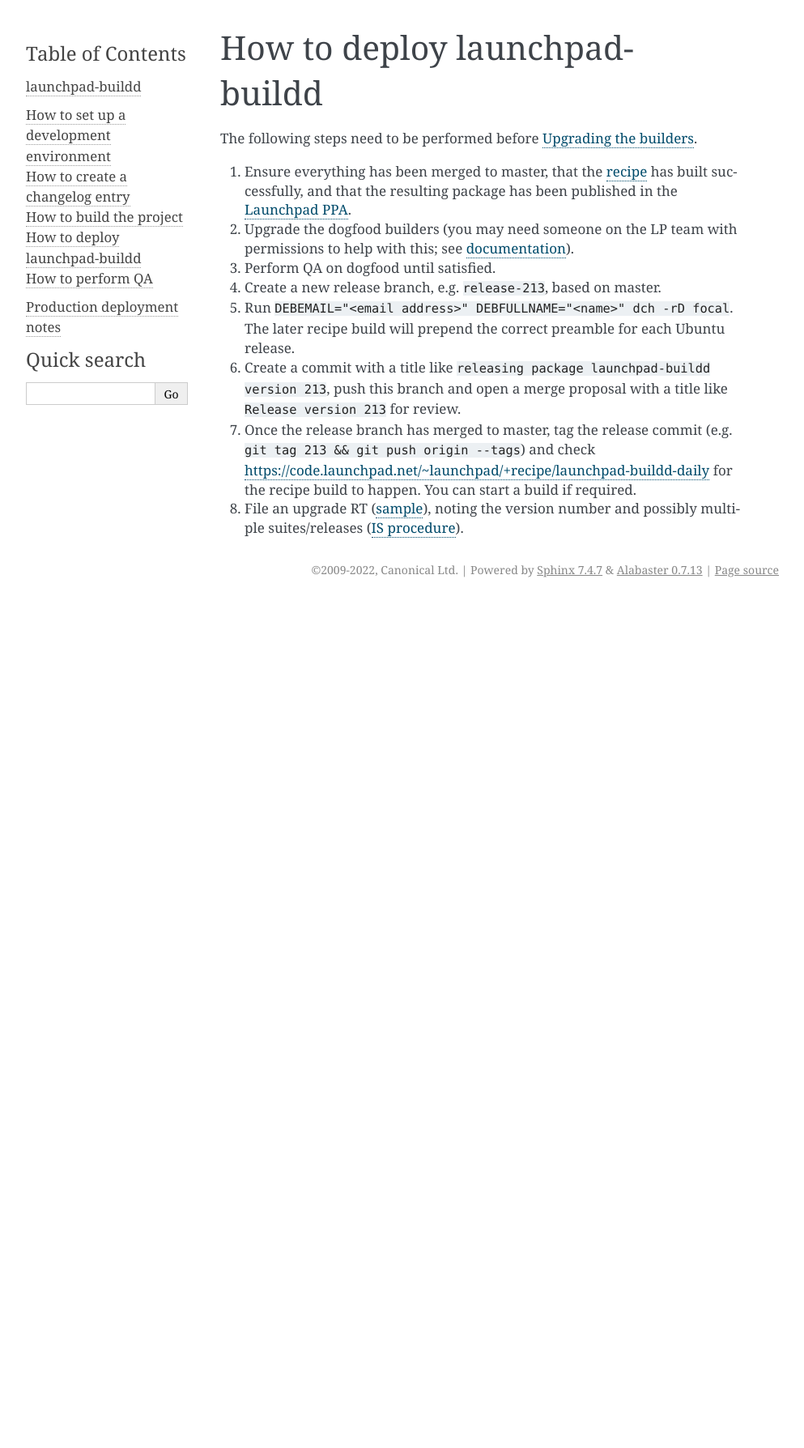
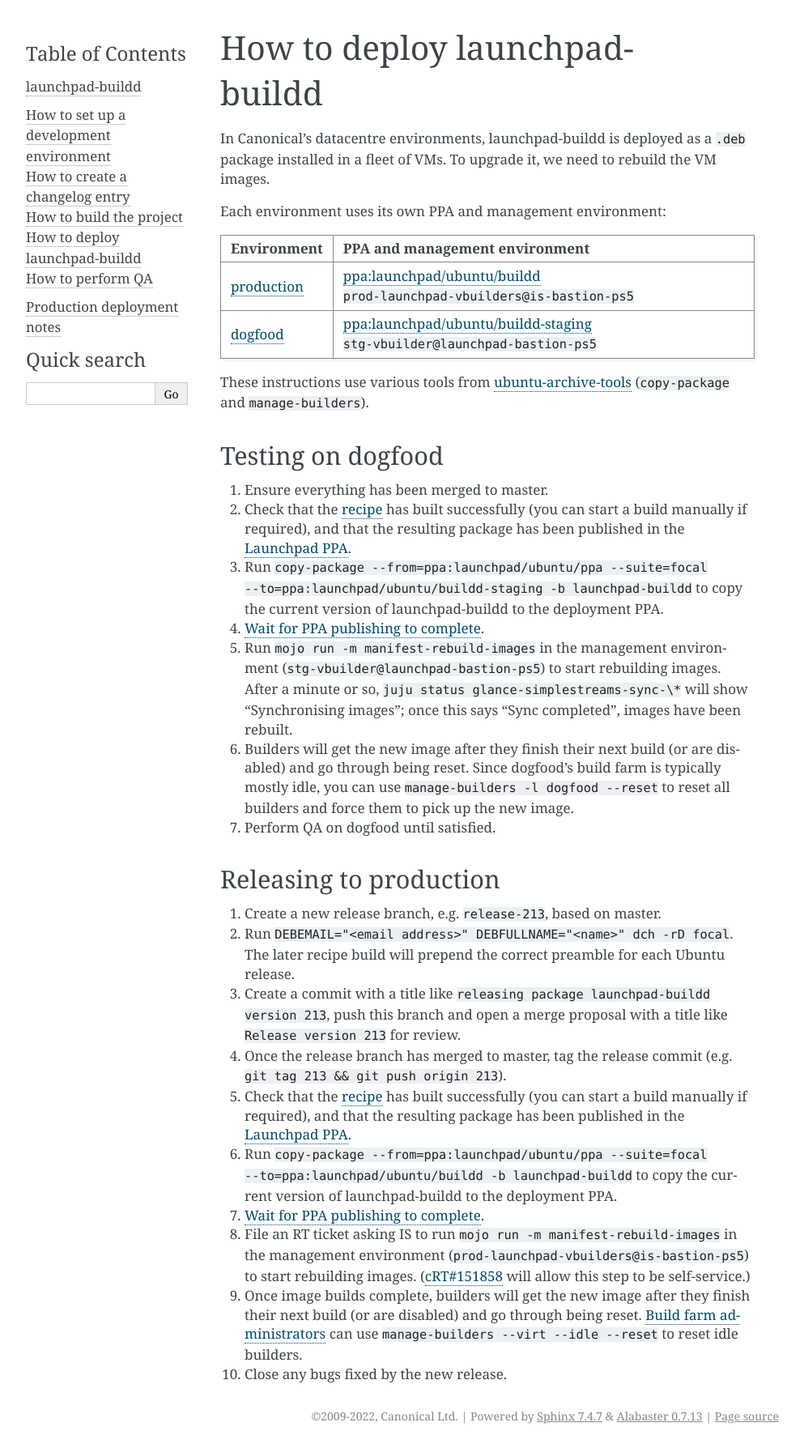
Before and after one commit to jugmac00/launchpad-buildd, a Sphinx documentation site: the page built from docs/how-to/deployment.rst, in a window 1280 px wide. Shown: the whole page at 81% size, without its empty margins (148-1141 px from the left). Built offline with Sphinx 7.4.7, drawn with Linux system fonts in a browser that asks for light colours; before the commit the page ends 900 px from its top, so only the background shows below that.

Commit message:
Improve deployment documentation
This is based on
https://wiki.canonical.com/InformationInfrastructure/ISO/BuildInfrastructure/BuilddFixing#Upgrading_launchpad-buildd_in_scalingstack,
but I've reorganized it a bit to try to make it easier to follow.

```diff
--- a/docs/how-to/deployment.rst
+++ b/docs/how-to/deployment.rst
@@ -1,20 +1,59 @@
 How to deploy launchpad-buildd
 ******************************
 
-The following steps need to be performed before `Upgrading the builders
-<https://wiki.canonical.com/InformationInfrastructure/ISO/BuildInfrastructure/BuilddFixing>`_.
+In Canonical's datacentre environments, launchpad-buildd is deployed as a
+``.deb`` package installed in a fleet of VMs.  To upgrade it, we need to
+rebuild the VM images.
 
-#. Ensure everything has been merged to master, that the `recipe
+Each environment uses its own PPA and management environment:
+
++--------------------------------------------------+--------------------------------------------------------------------------------------------------------------------+
+| Environment                                      | PPA and management environment                                                                                     |
++==================================================+====================================================================================================================+
+| `production <https://launchpad.net/builders>`_   | `ppa:launchpad/ubuntu/buildd <https://launchpad.net/~launchpad/+archive/ubuntu/buildd/+packages>`_                 |
+|                                                  | ``prod-launchpad-vbuilders@is-bastion-ps5``                                                                        |
++--------------------------------------------------+--------------------------------------------------------------------------------------------------------------------+
+| `dogfood <https://dogfood.paddev.net/builders>`_ | `ppa:launchpad/ubuntu/buildd-staging <https://launchpad.net/~launchpad/+archive/ubuntu/buildd-staging/+packages>`_ |
+|                                                  | ``stg-vbuilder@launchpad-bastion-ps5``                                                                             |
++--------------------------------------------------+--------------------------------------------------------------------------------------------------------------------+
+
+These instructions use various tools from `ubuntu-archive-tools
+<https://git.launchpad.net/ubuntu-archive-tools>`_ (``copy-package`` and
+``manage-builders``).
+
+Testing on dogfood
+------------------
+
+#. Ensure everything has been merged to master.
+
+#. Check that the `recipe
    <https://code.launchpad.net/~launchpad/+recipe/launchpad-buildd-daily>`_
-   has built successfully, and that the resulting package has been published
-   in the `Launchpad PPA
+   has built successfully (you can start a build manually if required), and
+   that the resulting package has been published in the `Launchpad PPA
    <https://launchpad.net/~launchpad/+archive/ubuntu/ppa/+packages>`_.
 
-#. Upgrade the dogfood builders
-   (you may need someone on the LP team with permissions to help with this;
-   see `documentation <https://wiki.canonical.com/InformationInfrastructure/ISO/BuildInfrastructure/BuilddFixing#Upgrading_launchpad-buildd_in_scalingstack>`_).
+#. Run ``copy-package --from=ppa:launchpad/ubuntu/ppa --suite=focal
+   --to=ppa:launchpad/ubuntu/buildd-staging -b launchpad-buildd`` to copy
+   the current version of launchpad-buildd to the deployment PPA.
+
+#. `Wait for PPA publishing to complete
+   <https://launchpad.net/~launchpad/+archive/ubuntu/buildd-staging/+packages>`_.
+
+#. Run ``mojo run -m manifest-rebuild-images`` in the management environment
+   (``stg-vbuilder@launchpad-bastion-ps5``) to start rebuilding images.
+   After a minute or so, ``juju status glance-simplestreams-sync-\*`` will
+   show "Synchronising images"; once this says "Sync completed", images have
+   been rebuilt.
+
+#. Builders will get the new image after they finish their next build (or
+   are disabled) and go through being reset.  Since dogfood's build farm is
+   typically mostly idle, you can use ``manage-builders -l dogfood --reset``
+   to reset all builders and force them to pick up the new image.
 
 #. Perform QA on dogfood until satisfied.
+
+Releasing to production
+-----------------------
 
 #. Create a new release branch, e.g. ``release-213``, based on master.
 
@@ -26,11 +65,31 @@
    ``Release version 213`` for review.
 
 #. Once the release branch has merged to master,
-   tag the release commit (e.g. ``git tag 213 && git push origin --tags``) and
-   check https://code.launchpad.net/~launchpad/+recipe/launchpad-buildd-daily
-   for the recipe build to happen.
-   You can start a build if required.
+   tag the release commit (e.g. ``git tag 213 && git push origin 213``).
 
-#. File an upgrade RT (`sample <https://portal.admin.canonical.com/C150737>`_),
-   noting the version number and possibly multiple suites/releases
-   (`IS procedure <https://wiki.canonical.com/InformationInfrastructure/ISO/BuildInfrastructure/BuilddFixing>`_).
+#. Check that the `recipe
+   <https://code.launchpad.net/~launchpad/+recipe/launchpad-buildd-daily>`_
+   has built successfully (you can start a build manually if required), and
+   that the resulting package has been published in the `Launchpad PPA
+   <https://launchpad.net/~launchpad/+archive/ubuntu/ppa/+packages>`_.
+
+#. Run ``copy-package --from=ppa:launchpad/ubuntu/ppa --suite=focal
+   --to=ppa:launchpad/ubuntu/buildd -b launchpad-buildd`` to copy the
+   current version of launchpad-buildd to the deployment PPA.
+
+#. `Wait for PPA publishing to complete
+   <https://launchpad.net/~launchpad/+archive/ubuntu/buildd/+packages>`_.
+
+#. File an RT ticket asking IS to run ``mojo run -m
+   manifest-rebuild-images`` in the management environment
+   (``prod-launchpad-vbuilders@is-bastion-ps5``) to start rebuilding images.
+   (`cRT#151858 <https://portal.admin.canonical.com/C151858>`_ will allow
+   this step to be self-service.)
+
+#. Once image builds complete, builders will get the new image after they
+   finish their next build (or are disabled) and go through being reset.
+   `Build farm administrators
+   <https://launchpad.net/~launchpad-buildd-admins/+members>`_ can use
+   ``manage-builders --virt --idle --reset`` to reset idle builders.
+
+#. Close any bugs fixed by the new release.
```
Also changed, not shown: 1 other file.
